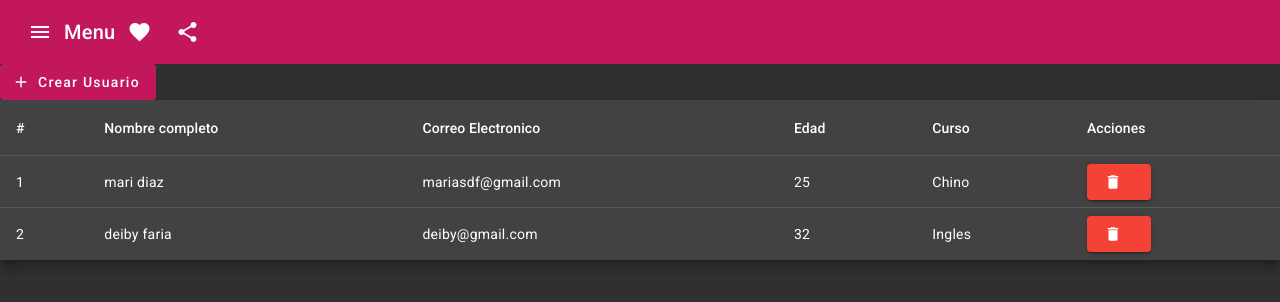
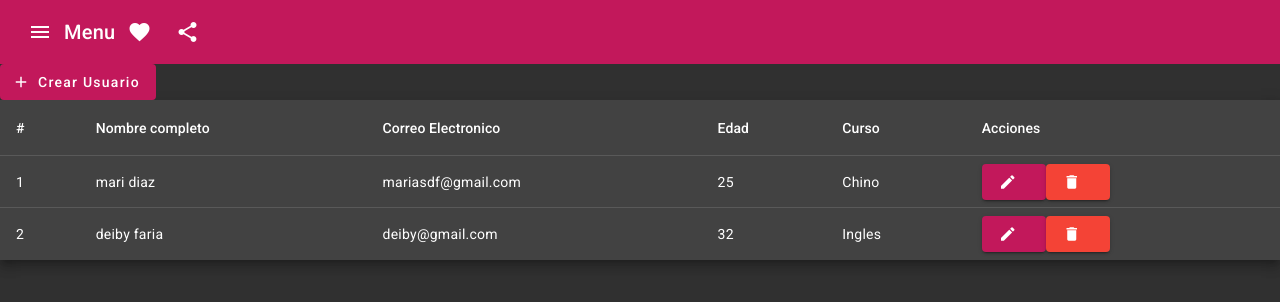
Before and after one commit to Mariafd1212/ng_pf_1, an Angular app: page / in a window 1280 px wide. Shown: the top 302 px of the page. Built offline with nearby package versions, Linux system fonts and the light colour scheme.

Commit message:
editar y eliminacion integrados

```diff
--- a/src/app/dashboard/pages/users/components/users-dialog/users-dialog.component.html
+++ b/src/app/dashboard/pages/users/components/users-dialog/users-dialog.component.html
@@ -40,11 +40,11 @@
                 <mat-form-field class="w-100, py-3" appearance="outline">
                     <mat-label>Curso</mat-label>
                     <mat-select>
-                        <mat-option value="option">Inglés</mat-option>
-                        <mat-option value="option">Chino</mat-option>
-                        <mat-option value="option">Japonés</mat-option>
-                        <mat-option value="option">Francés</mat-option>
-                        <mat-option value="option">Alemán</mat-option>
+                        <mat-option value="ingles">Inglés</mat-option>
+                        <mat-option value="chino">Chino</mat-option>
+                        <mat-option value="japones">Japonés</mat-option>
+                        <mat-option value="frances">Francés</mat-option>
+                        <mat-option value="aleman">Alemán</mat-option>
                     </mat-select>
                 </mat-form-field>
             </div>
@@ -53,6 +53,7 @@
 </div>
 
 <div mat-dialog-actions>
+
+    <button [mat-dialog-close]="" mat-button>Cancelar</button>
     <button (click)="onSubmit()" mat-button>Guardar</button>
-    <button [mat-dialog-close]="" mat-button>Cancelar</button>
 </div>
--- a/src/app/dashboard/pages/users/components/users-table/users-table.component.html
+++ b/src/app/dashboard/pages/users/components/users-table/users-table.component.html
@@ -46,8 +46,12 @@
     <!-- Actions Column -->
     <ng-container matColumnDef="actions">
         <th mat-header-cell *matHeaderCellDef>Acciones</th>
+
         <td mat-cell *matCellDef="let user">
-            <button mat-raised-button color = "warn">
+            <button (click)="editUser.emit(user)" mat-raised-button color = "primary">
+                <mat-icon>edit</mat-icon>
+            </button>
+            <button (click)="deleteUser.emit(user.id)" mat-raised-button color = "warn">
                 <mat-icon>delete</mat-icon>
             </button>
         </td>
--- a/src/app/dashboard/pages/users/components/users-table/users-table.component.ts
+++ b/src/app/dashboard/pages/users/components/users-table/users-table.component.ts
@@ -1,4 +1,4 @@
-import { Component, Input } from '@angular/core';
+import { Component, EventEmitter, Input, Output } from '@angular/core';
 import { DataSource } from '@angular/cdk/collections';
 import { User } from '../../models';
 
@@ -6,12 +6,17 @@ import { User } from '../../models';
 @Component({
   selector: 'app-users-table',
   templateUrl: './users-table.component.html',
-  styles: [
-  ]
+  styles: [],
 })
 export class UsersTableComponent {
   @Input()
   dataSource: User[] = [];
 
+  @Output()
+  deleteUser = new EventEmitter<number>();
+
+  @Output()
+  editUser = new EventEmitter<User>();
+
   displayedColumns = ['id','fullname', 'email', 'age', 'course', 'actions'];
 }
--- a/src/app/dashboard/pages/users/users.component.html
+++ b/src/app/dashboard/pages/users/users.component.html
@@ -4,4 +4,8 @@
 </button>
 
 
-<app-users-table [dataSource]="users"></app-users-table>
+<app-users-table
+[dataSource]="users"
+(editUser)="onEditUser($event)"
+(deleteUser)="onDeleteUser($event)"
+></app-users-table>
--- a/src/app/dashboard/pages/users/users.component.ts
+++ b/src/app/dashboard/pages/users/users.component.ts
@@ -33,15 +33,33 @@ export class UsersComponent {
 
   constructor(private matDialog: MatDialog) {}
 
-  openUsersDialog(): void {this.matDialog.open(UsersDialogComponent)
+  openUsersDialog(): void {this.matDialog
+    .open(UsersDialogComponent)
     .afterClosed()
     .subscribe({
       next:(v) => {
-        console.log('VALOR: ', v);
+
         if (!!v) {
-          this.userName = v;
+          this.users = [
+            ...this.users,
+            {
+              ...v,
+              id: new Date().getTime(),
+            },
+          ];
         }
       }
+  });
+  }
+
+  onEditUser(user: User): void {
+    this.matDialog.open(UsersDialogComponent, {
+      data: user,
     });
   }
+  onDeleteUser(userId: number): void {
+    if (confirm('Esta seguro de eliminar el usuario?')){
+      this.users = this.users.filter((u) => u.id !== userId);}
+
+  }
 }
```
Also changed, not shown: src/app/dashboard/pages/users/components/users-dialog/users-dialog.component.ts (+5 -2 lines).
